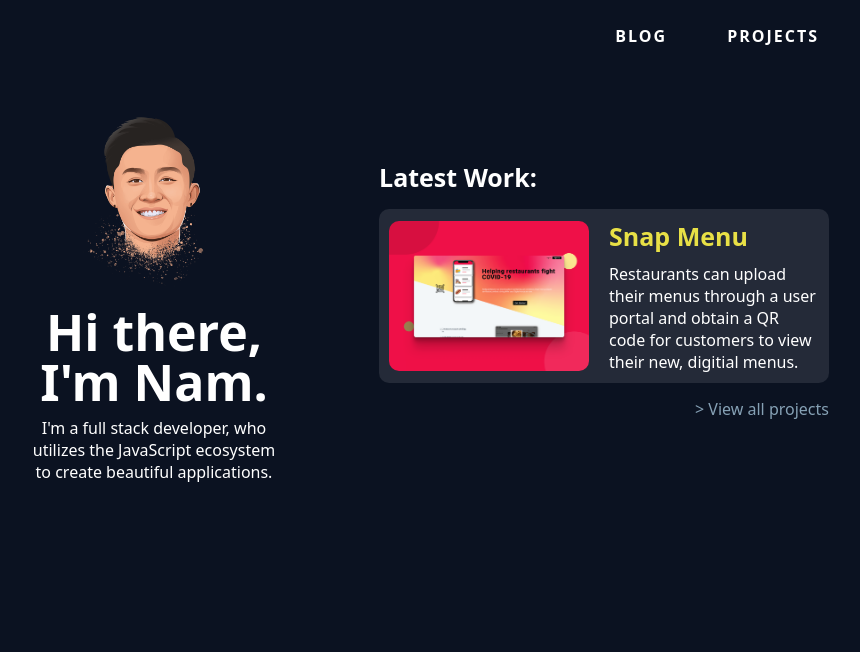
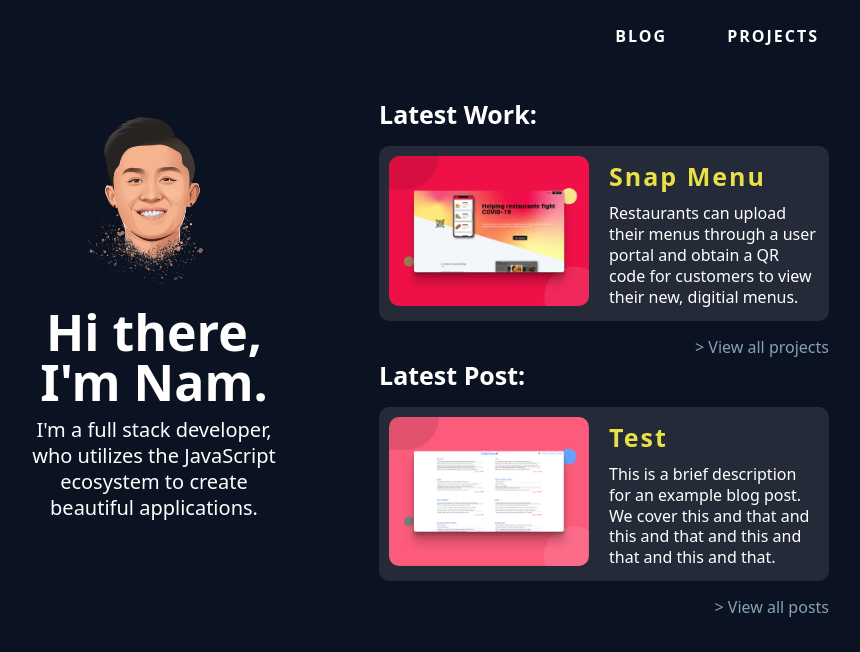
Before and after one commit to namnguyen21/namnguyen, a Next.js app: page / in a window 1280 px wide. Shown: the top 652 px of the page, without its empty margins (211-1071 px from the left). Built offline with nearby package versions, Linux system fonts and the light colour scheme.

Commit message:
refactored typogrpahy

```diff
--- /dev/null
+++ b/components/Type.js
@@ -0,0 +1,76 @@
+import styled from "styled-components";
+
+const TypeP = styled.p`
+  font-size: ${(props) => (props.size ? props.size : "20px")};
+  font-weight: 300;
+  line-height: 1.3;
+  color: ${(props) => props.theme.colors.text};
+`;
+
+export const P = ({ children, className, style, size }) => {
+  return (
+    <TypeP style={style} className={className} size={size}>
+      {children}
+    </TypeP>
+  );
+};
+
+const TypeH1 = styled.h1`
+  font-size: 35px;
+  font-weight: 900;
+  letter-spacing: 3px;
+  color: ${(props) =>
+    props.color === "text"
+      ? props.theme.colors.text
+      : props.color === "link"
+      ? props.theme.colors.link
+      : props.theme.colors.textSecondary};
+`;
+
+export const H1 = ({ children, className, color }) => {
+  return (
+    <TypeH1 className={className} color={color}>
+      {children}
+    </TypeH1>
+  );
+};
+
+const TypeH2 = styled.h2`
+  font-size: 30px;
+  font-weight: 900;
+  letter-spacing: 2px;
+  color: ${(props) =>
+    props.color === "text"
+      ? props.theme.colors.text
+      : props.color === "link"
+      ? props.theme.colors.link
+      : props.theme.colors.textSecondary};
+`;
+
+export const H2 = ({ children, className, color, style }) => {
+  return (
+    <TypeH2 style={style} className={className} color={color}>
+      {children}
+    </TypeH2>
+  );
+};
+
+const TypeH3 = styled.h3`
+  font-size: 25px;
+  font-weight: 900;
+  color: ${(props) =>
+    props.color === "text"
+      ? props.theme.colors.text
+      : props.color === "link"
+      ? props.theme.colors.link
+      : props.theme.colors.textSecondary};
+  letter-spacing: 2px;
+`;
+
+export const H3 = ({ children, className, color, style }) => {
+  return (
+    <TypeH3 style={style} className={className} color={color}>
+      {children}
+    </TypeH3>
+  );
+};
--- a/pages/blog/index.js
+++ b/pages/blog/index.js
@@ -63,6 +63,7 @@ export default function index({ slugs }) {
                   title={slug.title}
                   img={slug.thumbnail}
                   date={slug.date}
+                  description={slug.description}
                 />
               </A>
             </Link>
--- a/pages/index.js
+++ b/pages/index.js
@@ -5,6 +5,10 @@ import Section from "../components/Section";
 import Link from "next/link";
 import fs from "fs";
 import LazyLoad from "react-lazyload";
+import matter from "gray-matter";
+import path from "path";
+
+import { P, H3 } from "../components/Type";
 
 const Intro = styled.h1`
   font-size: 50px;
@@ -19,18 +23,10 @@ const Intro = styled.h1`
   }
 `;
 
-// const StyledLayout = styled(Layout)`
-//   width: 1000px;
-//   @media (max-width: 800px) {
-//     width: 100%;
-//     padding: 0 20px;
-//   }
-// `;
-
 const HeroSection = styled(Section)`
   @media (min-width: 800px) {
     flex-direction: row;
-    align-items: center;
+    align-items: flex-start;
   }
 `;
 
@@ -79,7 +75,7 @@ const ContentBlockHeader = styled.h3`
   color: ${(props) => props.theme.colors.text};
   font-weight: 700;
   margin-right: 20px;
-    margin-bottom: 15px;
+  margin-bottom: 15px;
 `;
 
 const ContentBlockTitle = styled.h3`
@@ -105,11 +101,11 @@ const Card = styled(Flex)`
   @media (max-width: 800px) {
     width: 100%;
   }
-`;
-
-const P = styled.p`
-  color: ${(props) => props.theme.colors.text};
-  font-size: 16px;
+  transition: all 0.2s;
+  &:hover {
+    transform: scale(1.02);
+    border: solid 1px ${(props) => props.theme.colors.link};
+  }
 `;
 
 const ALink = styled.a`
@@ -123,7 +119,7 @@ const ALink = styled.a`
   text-align: right;
 `;
 
-export default function Home({ latestProj }) {
+export default function Home({ latestProj, latestBlog }) {
   return (
     <>
       <Head>
@@ -150,15 +146,46 @@ export default function Home({ latestProj }) {
                   target="_blank"
                 >
                   <Card>
-                    <Img src={latestProj.image} alt={latestProj.title} />
+                    <LazyLoad>
+                      <Img src={latestProj.image} alt={latestProj.title} />
+                    </LazyLoad>
                     <div>
-                      <ContentBlockTitle>{latestProj.title}</ContentBlockTitle>
-                      <P>{latestProj.description}</P>
+                      <H3 style={{ marginBottom: "10px" }} color="link">
+                        {latestProj.title}
+                      </H3>
+                      <P size="16px">{latestProj.description}</P>
                     </div>
                   </Card>
                 </a>
                 <Link href="/projects">
                   <ALink>{">"} View all projects</ALink>
+                </Link>
+              </div>
+            </ContentSection>
+            {/* ----------------------- */}
+            <ContentSection>
+              <ContentBlockHeader>Latest Post:</ContentBlockHeader>
+              <div>
+                <Link href={`/blog/${latestBlog.title.toLowerCase()}`}>
+                  <a alt={`Visit ${latestBlog.title}`}>
+                    <Card>
+                      <LazyLoad>
+                        <Img
+                          src={latestBlog.thumbnail}
+                          alt={latestBlog.title}
+                        />
+                      </LazyLoad>
+                      <div>
+                        <H3 style={{ marginBottom: "10px" }} color="link">
+                          {latestBlog.title}
+                        </H3>
+                        <P size="16px">{latestBlog.description}</P>
+                      </div>
+                    </Card>
+                  </a>
+                </Link>
+                <Link href="/blog">
+                  <ALink>{">"} View all posts</ALink>
                 </Link>
               </div>
             </ContentSection>
@@ -169,13 +196,30 @@ export default function Home({ latestProj }) {
   );
 }
 
-export const getStaticProps = () => {
+export const getStaticProps = async () => {
   const projects = fs.readFileSync("projects/projects.json");
   const latestProj = JSON.parse(projects)[0];
+
+  const slugs = fs.readdirSync("posts");
+  const blogPosts = [];
+
+  for (let slug of slugs) {
+    const file = fs.readFileSync(path.join("posts", slug)).toString();
+
+    const parsed = matter(file);
+
+    parsed.data.date = parsed.data.date.toString();
+    blogPosts.push(parsed.data);
+  }
+
+  blogPosts.sort((a, b) => {
+    return new Date(b.date) - new Date(a.date);
+  });
 
   return {
     props: {
       latestProj,
+      latestBlog: blogPosts[0],
     },
   };
 };
```
Also changed, not shown: components/BlogPreview.js (+5 -14 lines), components/ProjectCard.js (+4 -16 lines), pages/blog/[slug].js (+4 -3 lines).
